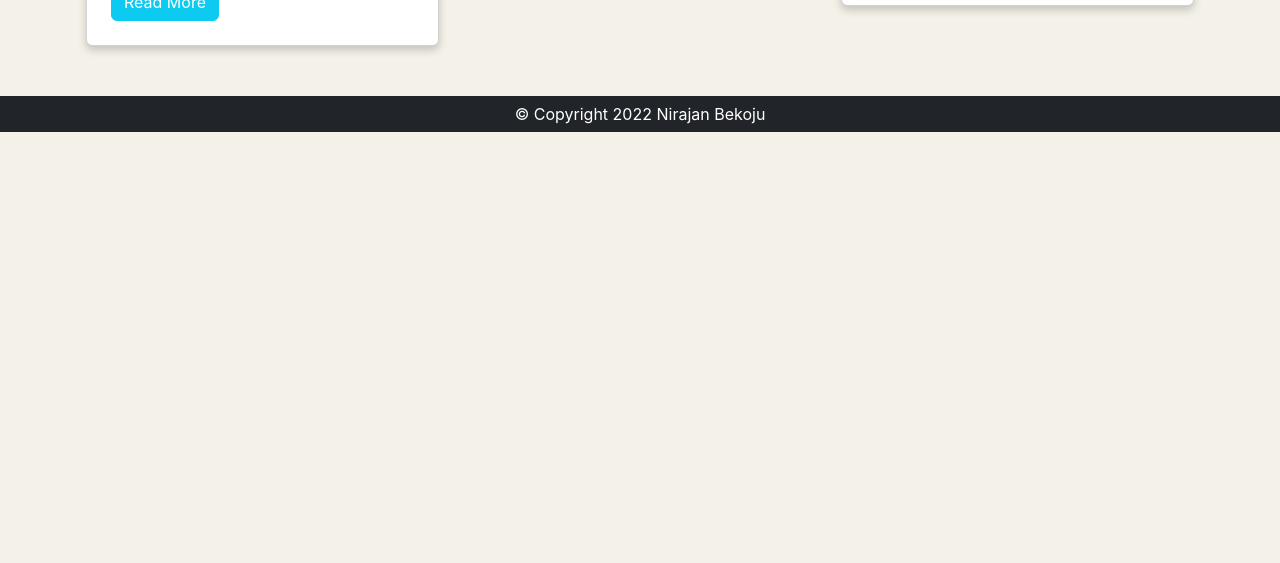
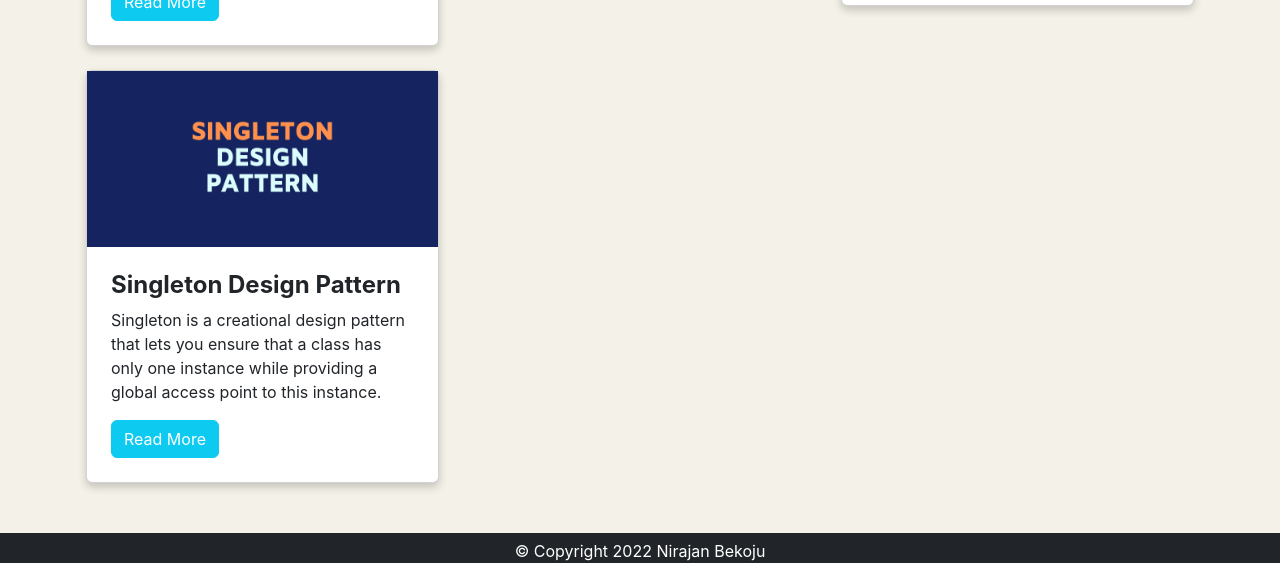
Before and after one commit to NirajanBekoju/NirajanBekoju.github.io, a React (Create React App) app: page /#/blogs in a window 1280 px wide. Shown: the part 615-1178 px from the top of the page. Before the commit the page ends 800 px from the top, so only its background shows below. Built offline with nearby package versions, Linux system fonts and the light colour scheme; a web font is replaced by a local one.

Commit message:
add blog
- singleton design pattern

```diff
--- a/src/data/blogs.js
+++ b/src/data/blogs.js
@@ -1,6 +1,7 @@
 import solidImage from "../assets/blogs/solid.png";
 import designPattern from "../assets/blogs/design_pattern.png"
 import factoryDesignPattern from "../assets/blogs/factory_design_pattern.png"
+import singletonDesignPattern from "../assets/blogs/singleton_design_pattern.png"
 
 const blogsList = [
   {
@@ -24,6 +25,13 @@ const blogsList = [
       "The factory method pattern is a creational pattern that uses factory methods to deal with the problem of creating objects without having to specify the exact class of the object that will be created.",
     link: "https://nirajanbekoju.notion.site/Factory-Design-Pattern-a0fb4d82ef464d628b523db2ab49b29b?pvs=4",
   },
+  {
+    image: singletonDesignPattern,
+    title: "Singleton Design Pattern",
+    description:
+      "Singleton is a creational design pattern that lets you ensure that a class has only one instance while providing a global access point to this instance.",
+    link: "https://nirajanbekoju.notion.site/Singleton-Design-Pattern-e5fe67d5ff6e41e4a87d2dd755fb3253",
+  },
 ];
 
 export default blogsList;
```
Also changed, not shown: src/assets/blogs/singleton_design_pattern.png (added).
